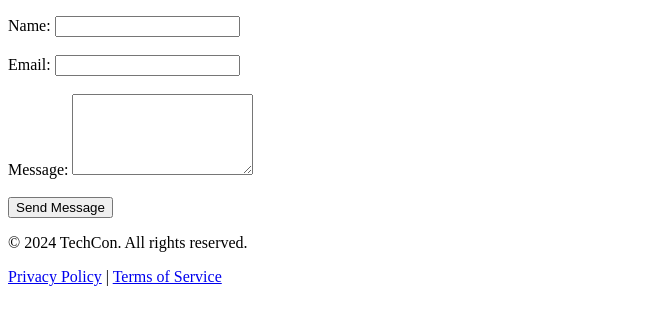
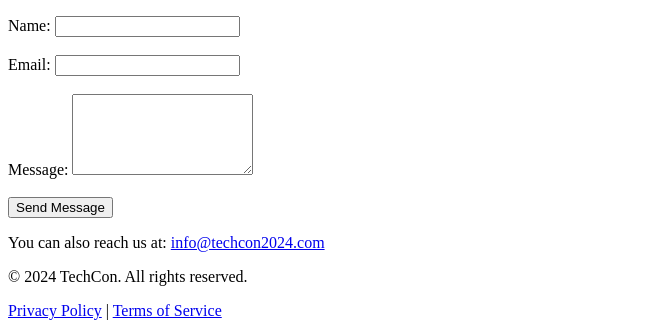
Before and after one commit to Njenduuh/TechCon_HTML, a plain HTML site: page techcon_website/contact.html in a window 1280 px wide. Shown: the part 907-1243 px from the top of the page, without its empty margins (0-663 px from the left). Before the commit the page ends 1209 px from the top, so only its background shows below. Drawn offline with Linux system fonts and the light colour scheme.

Commit message:
Added about

```diff
--- a/techcon_website/contact.html
+++ b/techcon_website/contact.html
@@ -63,6 +63,7 @@
             <!-- Submit Button -->
             <button type="submit">Send Message</button>
         </form>
+        <p>You can also reach us at: <a href="mailto:info@techcon2024.com">info@techcon2024.com</a></p>
     </main>
 
     <!-- Footer Section -->
```
